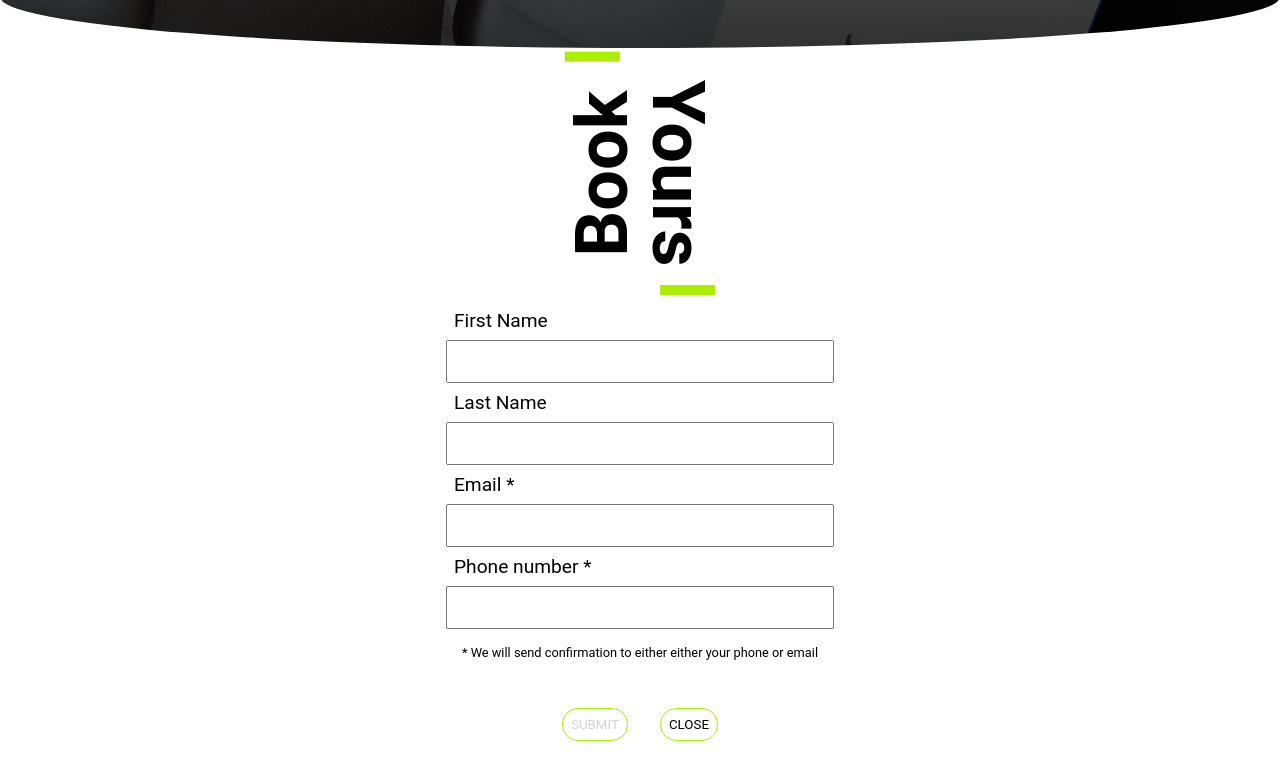
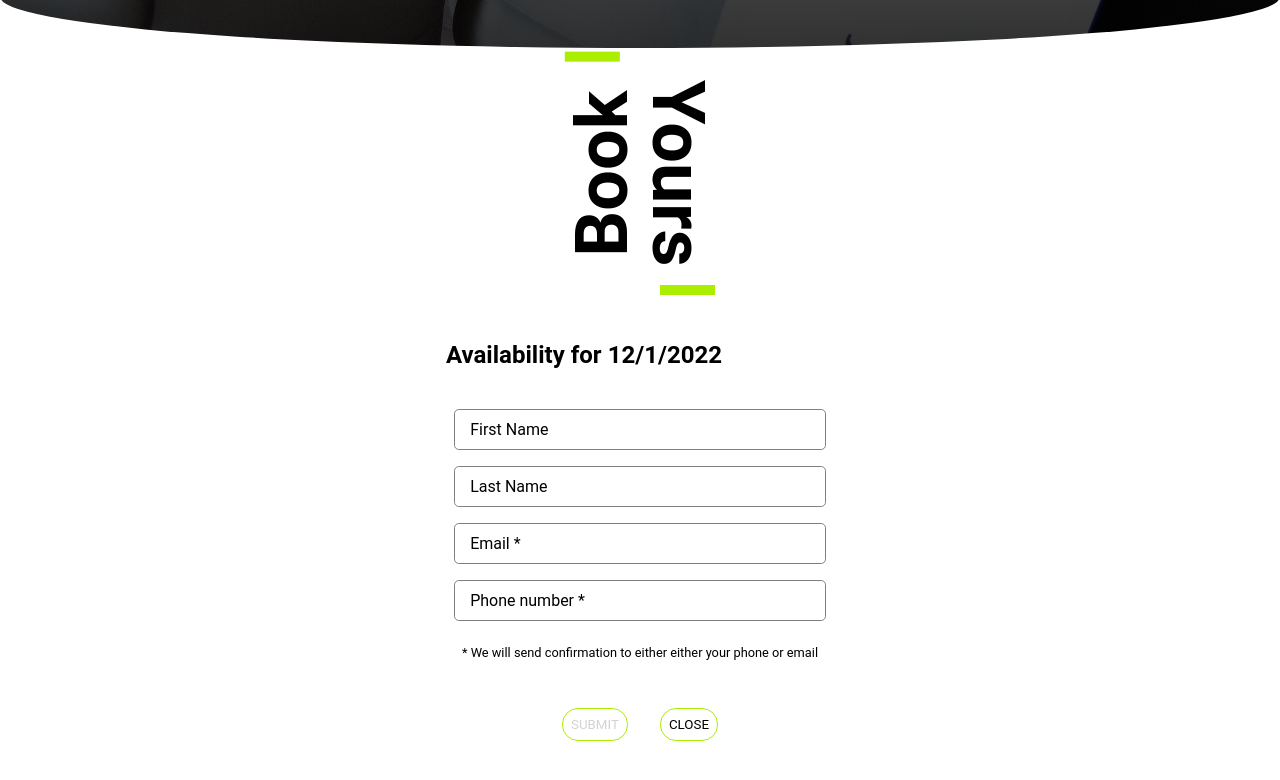
Before and after one commit to asorius/react-calendar, a React (Create React App) app: page / in a window 1280 px wide. Both pictures are taken after a click on the element "12". Shown: the part 352-1132 px from the top of the page. Built offline with nearby package versions, Linux system fonts and the light colour scheme.

Commit message:
input styling

```diff
--- a/src/components/calendar/InputElement.tsx
+++ b/src/components/calendar/InputElement.tsx
@@ -8,7 +8,7 @@
   name: string;
   validationMessage?: string;
   value: string;
-  type?: string;
+  type?: 'text' | 'email' | 'tel';
   required?: boolean;
 };
 export default function InputElement({
@@ -22,23 +22,24 @@
 }: PROPTYPES) {
   const [focused, setFocus] = React.useState(false);
   return (
-    <div className='input-element'>
-      <label className='input-label' htmlFor={name}>
+    <div className={`input-element`}>
+      <label
+        className={`input-label ${focused || value ? 'active' : ''} `}
+        htmlFor={name}>
         {labelText}
       </label>
       <input
         type={type}
         onChange={changeHandler}
         name={name}
+        onFocus={() => setFocus(!focused)}
+        onBlur={() => setFocus(!focused)}
         value={value}
-        // label={labelText}
         required={required}
+        minLength={2}
+        maxLength={type === 'email' ? 30 : 15}
+        pattern={type === 'email' ? undefined : '[A-Za-z0-9]+'}
         aria-required={required}></input>
-      <p className='validation-element'>
-        {value.length <= 2 && value.length !== 0
-          ? 'Entered text is too short'
-          : ''}
-      </p>
     </div>
   );
 }
--- a/src/components/calendar/styles/form-element.css
+++ b/src/components/calendar/styles/form-element.css
@@ -1,5 +1,5 @@
 .creation-form-container {
-  height: 80%;
+  height: 100%;
   width: 100%;
   /* border-left: 1px solid black; */
   position: absolute;
--- a/src/components/calendar/styles/input-element.css
+++ b/src/components/calendar/styles/input-element.css
@@ -1,16 +1,35 @@
 .input-element {
   display: flex;
   flex-direction: column;
-  font-size: 1.2rem;
+  font-size: 1rem;
+  position:relative;
+  padding:.5rem;
 }
 .input-element input {
   font-size: 1.2rem;
   padding: 0.5rem;
+  background:transparent;
+  border:1px solid grey;
+  border-radius:.3rem;
+}
+ .input-element input:active{
+  background: transparent;
 }
 .input-label {
-  width: 100%;
-  display: block;
-  padding: 0.5rem;
+  position: absolute;
+  bottom:25%;left:5%;
+  transition-duration: .2s;
+  transform: translateY(-25%);
+  font-size: 1rem;
+  padding:0 .3rem;
+  background:white;
+  z-index: -1;
+}
+.input-label.active {
+  transform: translateY(-175%);
+  font-size: .8rem;
+  color:grey;
+  z-index: 1;
 }
 .validation-element {
   color: red;
```
